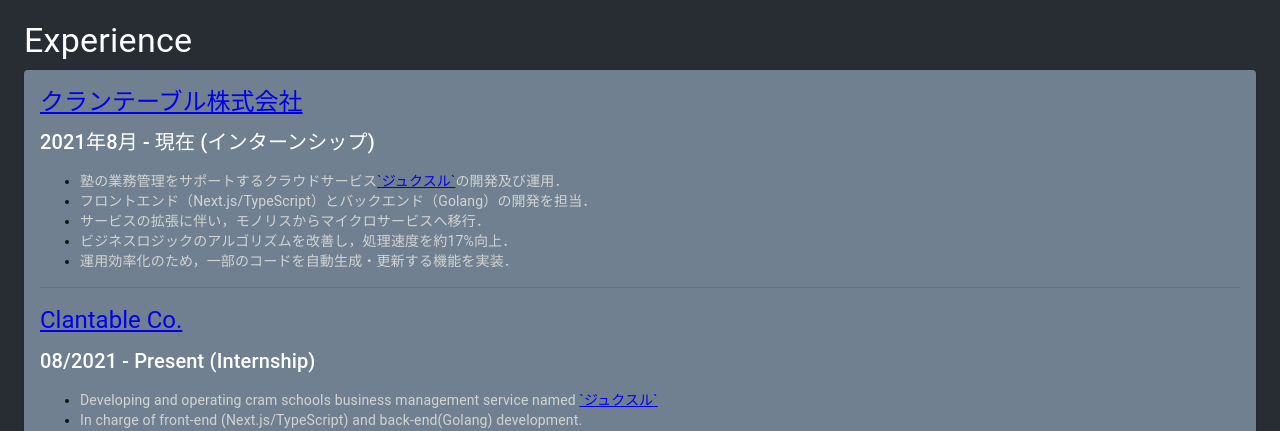
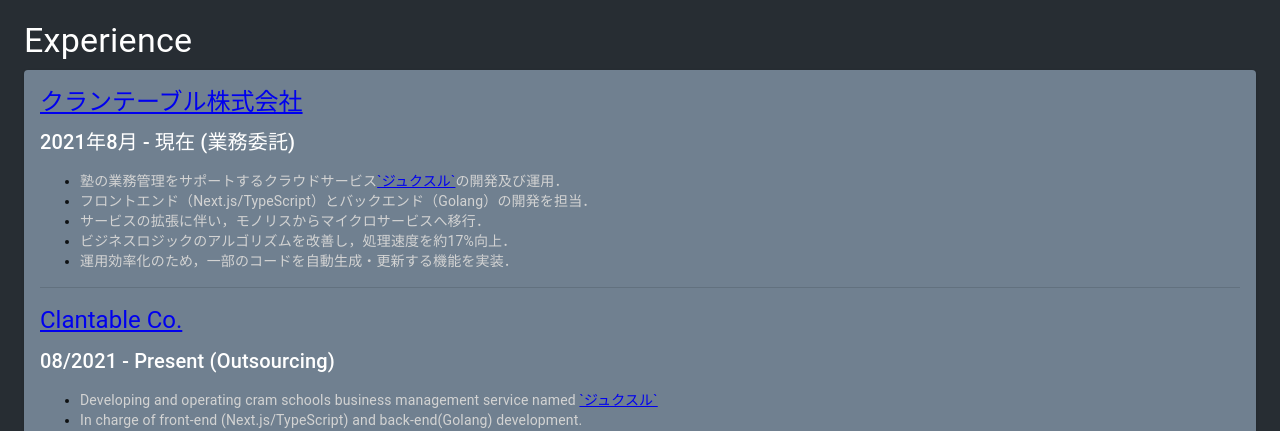
Before and after one commit to trapedev/trapedev.github.io, a React (Create React App) app in the folder app/: page / in a window 1280 px wide. Shown: the part 920-1351 px from the top of the page. Built offline with nearby package versions, Linux system fonts and the light colour scheme.

Commit message:
commit all changes

```diff
--- a/app/src/App.tsx
+++ b/app/src/App.tsx
@@ -177,7 +177,7 @@ export default function App(props: Props) {
               title={"クランテーブル株式会社"}
               hyperLink="https://www.ijyuku.clantable.com/clantable-corp"
             />
-            <SubTitle title={"2021年8月 - 現在 (インターンシップ)"} />
+            <SubTitle title={"2021年8月 - 現在 (業務委託)"} />
             <BulletPointsList
               items={[
                 <>
@@ -199,7 +199,7 @@ export default function App(props: Props) {
               title={"Clantable Co."}
               hyperLink="https://www.ijyuku.clantable.com/clantable-corp"
             />
-            <SubTitle title={"08/2021 - Present (Internship)"} />
+            <SubTitle title={"08/2021 - Present (Outsourcing)"} />
             <BulletPointsList
               items={[
                 <>
```
Also changed, not shown: 7 other files (tests, documents, lock files or other folders).
